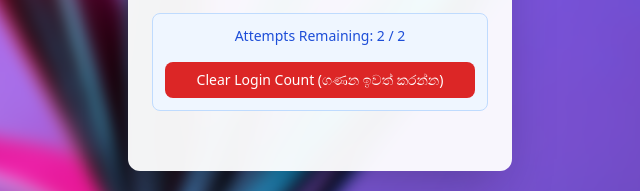
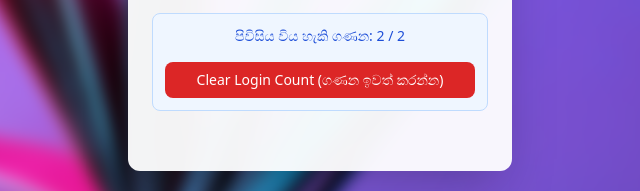
Before and after one commit to mprgc/gkict_juniors_exam, a plain HTML site: page index.html in a window 1280 px wide. Shown: the part 379-570 px from the top of the page, 320-960 px from the left. Drawn offline with nearby package versions, Linux system fonts and the light colour scheme.

Commit message:
Update index.html

```diff
--- a/index.html
+++ b/index.html
@@ -196,7 +196,7 @@
                     // Enable button and show attempts left
                     submitBtn.disabled = false;
                     submitBtn.textContent = 'Login';
-                    attemptStatusEl.textContent = `Attempts Remaining: ${attemptsLeft} / ${MAX_ATTEMPTS}`;
+                    attemptStatusEl.textContent = `පිවිසිය විය හැකි ගණන: ${attemptsLeft} / ${MAX_ATTEMPTS}`;
                     setMsg(""); // Clear any previous error message on load
 
                     // NEW: Apply Green/Enabled look
```
